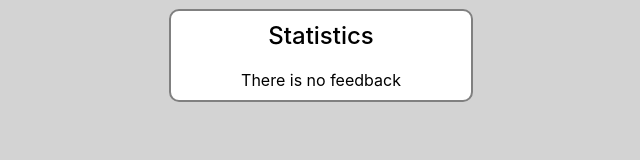
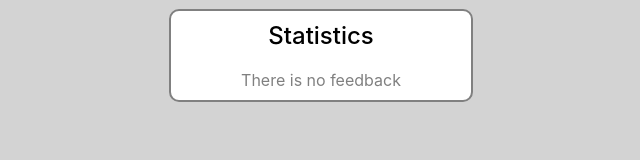
Before and after one commit to DimaMen265/goit-react-hw-02-feedback, a React (Create React App) app: page / in a window 1280 px wide. Shown: the part 137-297 px from the top of the page, without its empty margins (319-959 px from the left). Built offline with nearby package versions, Linux system fonts and the light colour scheme.

Commit message:
Second update styles

```diff
--- a/src/components/Notification/Notification.jsx
+++ b/src/components/Notification/Notification.jsx
@@ -1,5 +1,7 @@
+import styles from "./Notification.module.css";
+
 export const Notification = props => (
   <>
-    <p>{props.message}</p>
+    <p className={styles.text}>{props.message}</p>
   </>
 );
--- /dev/null
+++ b/src/components/Notification/Notification.module.css
@@ -0,0 +1,3 @@
+.text {
+  color: gray;
+}
```
